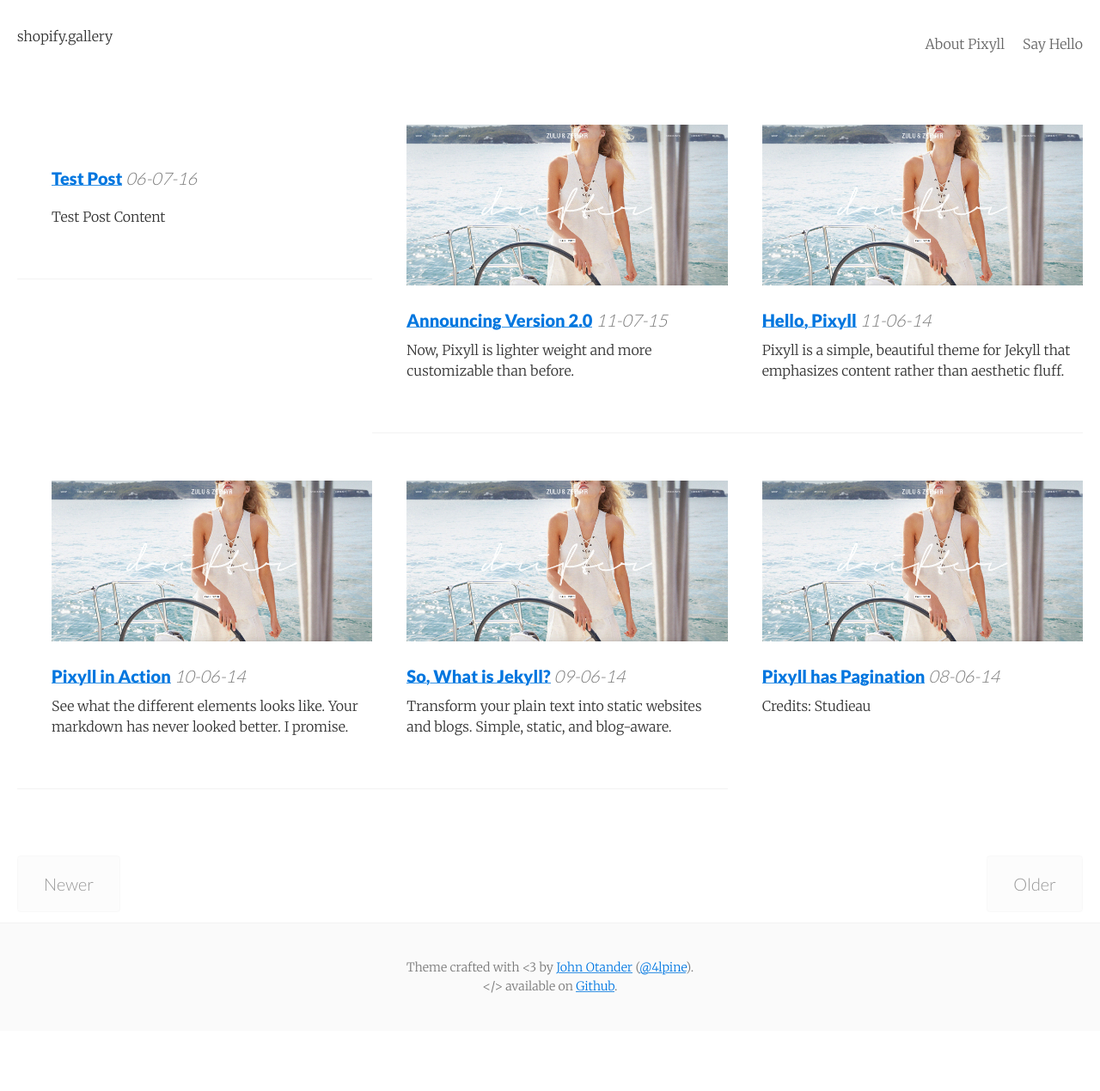
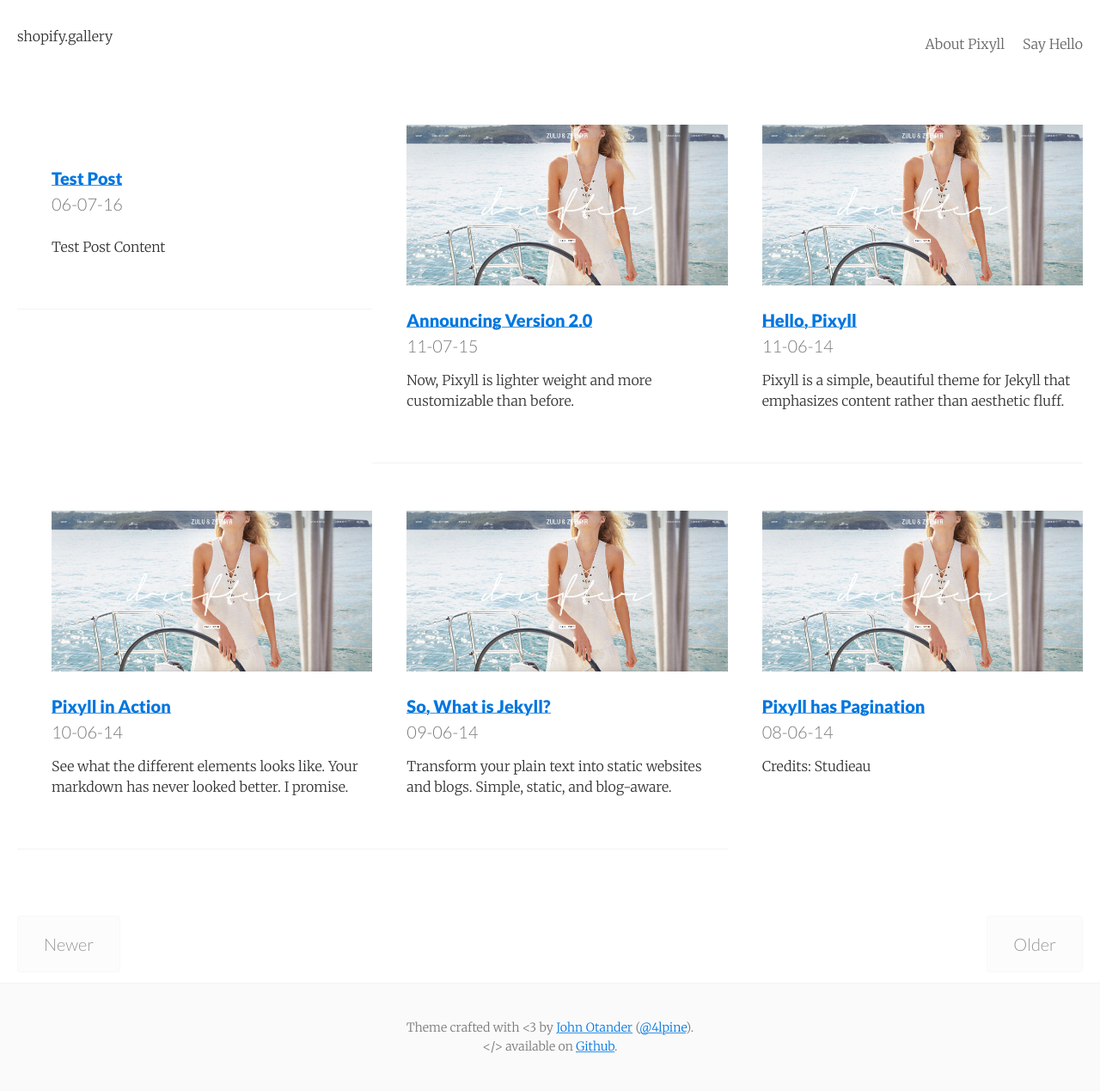
Before and after one commit to dspringate/experiment-two, a Jekyll site: the page built from index.html, in a window 1280 px wide. Shown: the whole page at 86% size. Built offline with Jekyll 4.4.1, drawn with Linux system fonts in a browser that asks for light colours; the list of posts is cut into pages by our own code; before the commit the page ends 1199 px from its top, so only the background shows below that.

Commit message:
changes to css

```diff
--- a/_sass/_posts.scss
+++ b/_sass/_posts.scss
@@ -40,7 +40,7 @@
   margin: 0;
   padding: .25em 0;
   color: #7a7a7a;
-  font-style: italic;
+  display: block;
 }
 
 .related-post-title {
```
Also changed, not shown: 11 other files.
